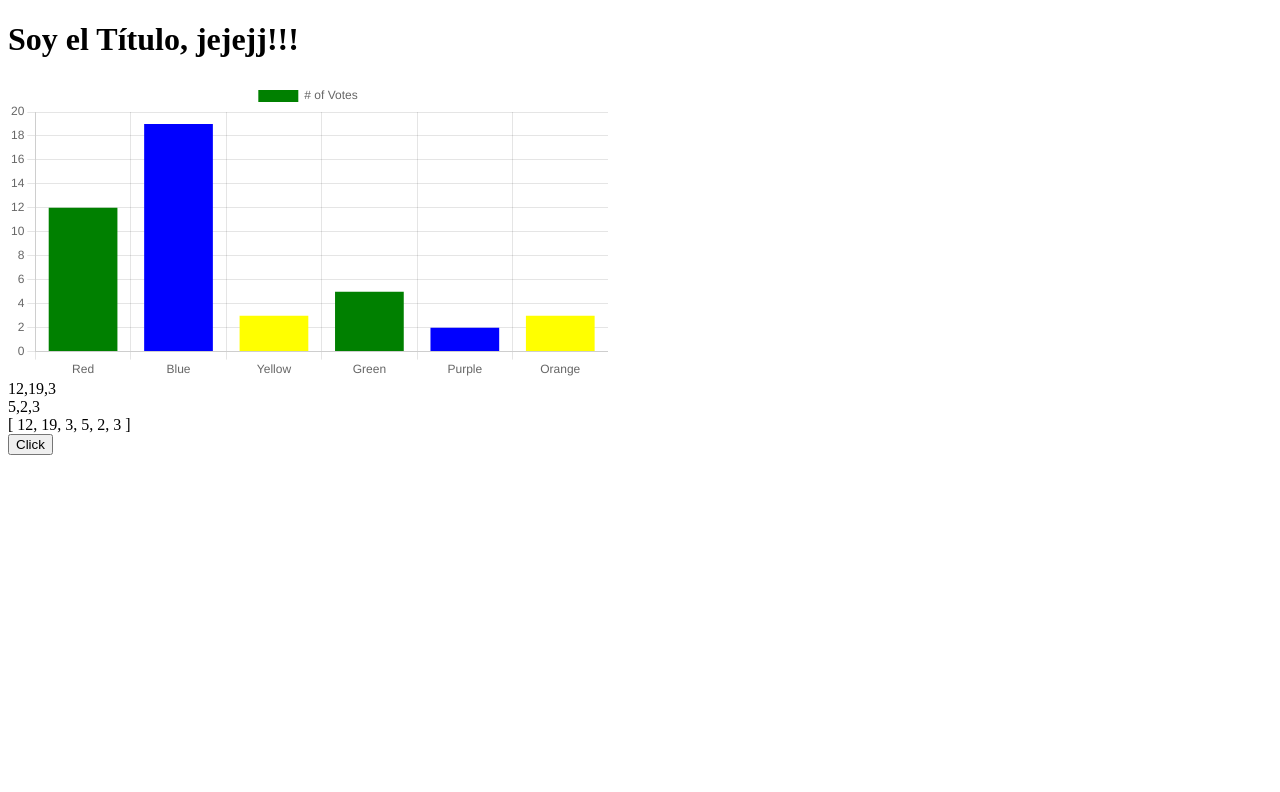
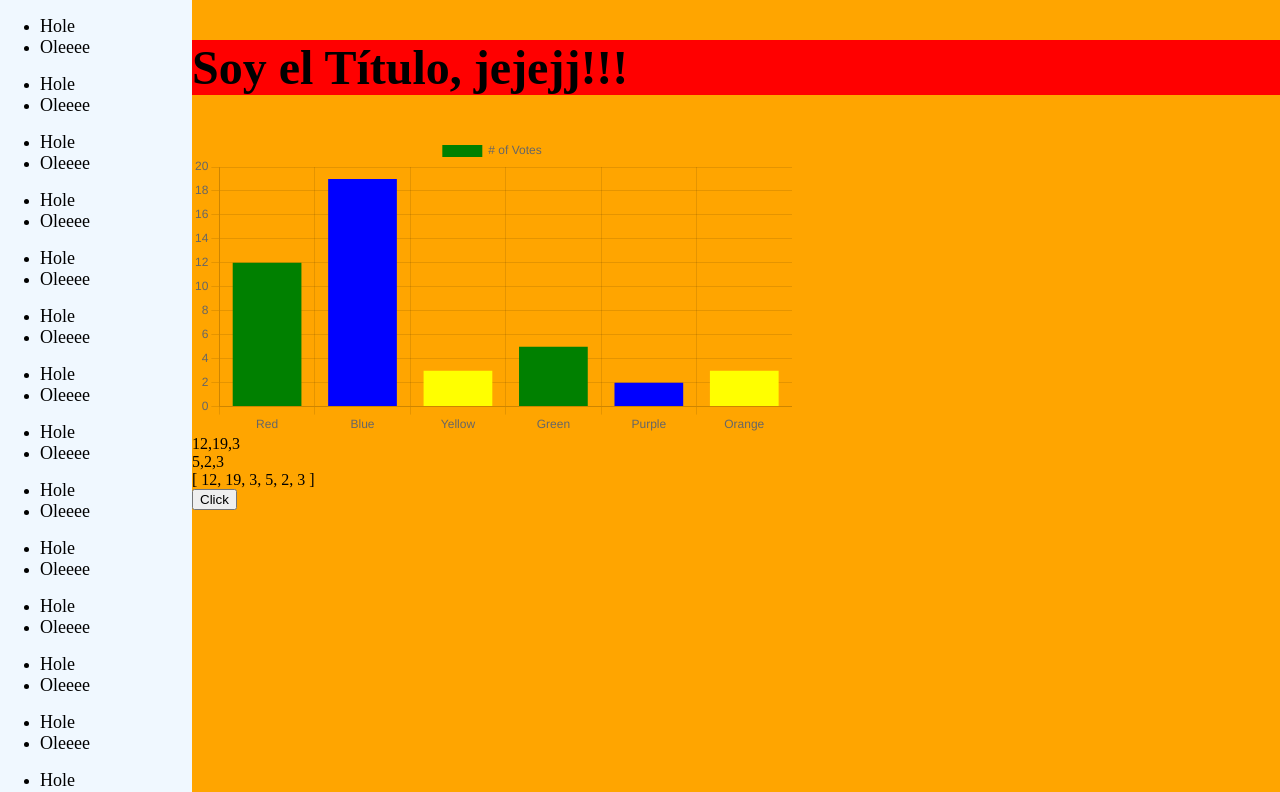
Before and after one commit to JuanCamilo9915/app-graficas-con-angular, an Angular app: page / in a window 1280 px wide. Shown: the top 792 px of the page. Built offline with nearby package versions, Linux system fonts and the light colour scheme.

Commit message:
Se realizan cambios importantes y se agrega unas secciones a la aplicación de aprendizaje sobre la librería chart.js.

```diff
--- a/src/app/app.component.css
+++ b/src/app/app.component.css
@@ -0,0 +1,29 @@
+main {
+    display: flex;
+    background-color: brown;
+}
+
+a {
+    font-size: large;
+    color: black;
+    text-decoration: none;
+}
+
+.menu {
+    width: 15vw;
+    height: auto;
+    background-color: aliceblue;
+}
+
+.content {
+    margin: 0%;
+    padding: 0%;
+    width: 85vw;
+    height: auto;
+    background-color: orange;
+}
+
+.titulo {
+    font-size: xx-large;
+    background-color: red;
+}
--- a/src/app/app.component.html
+++ b/src/app/app.component.html
@@ -1,3 +1,24 @@
-<h1>Soy el Título, jejejj!!!</h1>
+<main>
+  <section class="menu">
+    <ul *ngFor="let elementoMenu of elementosMenu">
+      <li><a href="{{elementoMenu['url']}}">Hole</a></li>
+      <li><a href="{{elementoMenu['url']}}" target="{{elementoMenu['tget']}}">Oleeee</a></li>
+    </ul>
+  </section>
 
-<app-graficas-normales></app-graficas-normales>
+  <section class="content">
+    <div class="titulo">
+      <h1>Soy el Título, jejejj!!!</h1>
+    </div>
+
+    <ng-container *ngIf="sonGraficasNormalesVisibles else graficasResponsivas">
+      <app-graficas-normales></app-graficas-normales>
+    </ng-container>
+
+    <ng-template #graficasResponsivas>
+      <app-graficas-responsivas></app-graficas-responsivas>
+    </ng-template>
+  </section>
+</main>
+
+<footer style="background-color: bisque;">footer</footer>
--- a/src/app/app.component.ts
+++ b/src/app/app.component.ts
@@ -1,8 +1,63 @@
-import { Component } from '@angular/core';
+import { Component, OnInit } from '@angular/core';
 
 @Component({
   selector: 'app-root',
   templateUrl: './app.component.html',
   styleUrls: ['./app.component.css']
 })
-export class AppComponent {}
+export class AppComponent implements OnInit {
+  sonGraficasNormalesVisibles: boolean;
+  elementosMenu: object[];
+
+  constructor() {}
+
+  ngOnInit(): void {
+      this.sonGraficasNormalesVisibles = true;
+      this.elementosMenu = [
+        {url: 'https://developer.mozilla.org/en-US/', tget: '_blank'},
+        {url: 'https://developer.mozilla.org/en-US/', tget: '_self'},
+        {url: 'https://developer.mozilla.org/en-US/', tget: '_blank'},
+        {url: 'https://developer.mozilla.org/en-US/', tget: '_self'},
+        {url: 'https://developer.mozilla.org/en-US/', tget: '_blank'},
+        {url: 'https://developer.mozilla.org/en-US/', tget: '_blank'},
+        {url: 'https://developer.mozilla.org/en-US/', tget: '_blank'},
+        {url: 'https://developer.mozilla.org/en-US/', tget: '_blank'},
+        {url: 'https://developer.mozilla.org/en-US/', tget: '_blank'},
+        {url: 'https://developer.mozilla.org/en-US/', tget: '_blank'},
+        {url: 'https://developer.mozilla.org/en-US/', tget: '_self'},
+        {url: 'https://developer.mozilla.org/en-US/', tget: '_blank'},
+        {url: 'https://developer.mozilla.org/en-US/', tget: '_blank'},
+        {url: 'https://developer.mozilla.org/en-US/', tget: '_blank'},
+        {url: 'https://developer.mozilla.org/en-US/', tget: '_self'},
+        {url: 'https://developer.mozilla.org/en-US/', tget: '_blank'},
+        {url: 'https://developer.mozilla.org/en-US/', tget: '_blank'},
+        {url: 'https://developer.mozilla.org/en-US/', tget: '_blank'},
+        {url: 'https://developer.mozilla.org/en-US/', tget: '_blank'},
+        {url: 'https://developer.mozilla.org/en-US/', tget: '_blank'},
+        {url: 'https://developer.mozilla.org/en-US/', tget: '_blank'},
+        {url: 'https://developer.mozilla.org/en-US/', tget: '_blank'},
+        {url: 'https://developer.mozilla.org/en-US/', tget: '_blank'},
+        {url: 'https://developer.mozilla.org/en-US/', tget: '_blank'},
+        {url: 'https://developer.mozilla.org/en-US/', tget: '_blank'},
+        {url: 'https://developer.mozilla.org/en-US/', tget: '_blank'},
+        {url: 'https://developer.mozilla.org/en-US/', tget: '_blank'},
+        {url: 'https://developer.mozilla.org/en-US/', tget: '_blank'},
+        {url: 'https://developer.mozilla.org/en-US/', tget: '_blank'},
+        {url: 'https://developer.mozilla.org/en-US/', tget: '_blank'},
+        {url: 'https://developer.mozilla.org/en-US/', tget: '_blank'},
+        {url: 'https://developer.mozilla.org/en-US/', tget: '_blank'},
+        {url: 'https://developer.mozilla.org/en-US/', tget: '_blank'},
+        {url: 'https://developer.mozilla.org/en-US/', tget: '_blank'},
+        {url: 'https://developer.mozilla.org/en-US/', tget: '_blank'},
+        {url: 'https://developer.mozilla.org/en-US/', tget: '_blank'},
+        {url: 'https://developer.mozilla.org/en-US/', tget: '_blank'},
+        {url: 'https://developer.mozilla.org/en-US/', tget: '_blank'},
+        {url: 'https://developer.mozilla.org/en-US/', tget: '_blank'},
+        {url: 'https://developer.mozilla.org/en-US/', tget: '_blank'},
+        {url: 'https://developer.mozilla.org/en-US/', tget: '_blank'},
+        {url: 'https://developer.mozilla.org/en-US/', tget: '_blank'},
+        {url: 'https://developer.mozilla.org/en-US/', tget: '_blank'},
+        {url: 'https://developer.mozilla.org/en-US/', tget: '_blank'},
+      ];
+  }
+}
--- a/src/app/graficas-normales/components/graficas-responsivas/graficas-responsivas.component.html
+++ b/src/app/graficas-normales/components/graficas-responsivas/graficas-responsivas.component.html
@@ -1 +1 @@
-<p>graficas-responsivas works!</p>
+<h1 style="color: cadetblue;">graficas-responsivas works!</h1>
--- a/src/index.html
+++ b/src/index.html
@@ -7,7 +7,7 @@
   <meta name="viewport" content="width=device-width, initial-scale=1">
   <link rel="icon" type="image/x-icon" href="favicon.ico">
 </head>
-<body>
+<body style="margin: 0%;">
   <app-root></app-root>
 </body>
 </html>
--- a/tsconfig.json
+++ b/tsconfig.json
@@ -5,7 +5,7 @@
     "baseUrl": "./",
     "outDir": "./dist/out-tsc",
     "forceConsistentCasingInFileNames": true,
-    "strict": true,
+    "strict": false,
     "noImplicitOverride": true,
     "noPropertyAccessFromIndexSignature": true,
     "noImplicitReturns": true,
```
